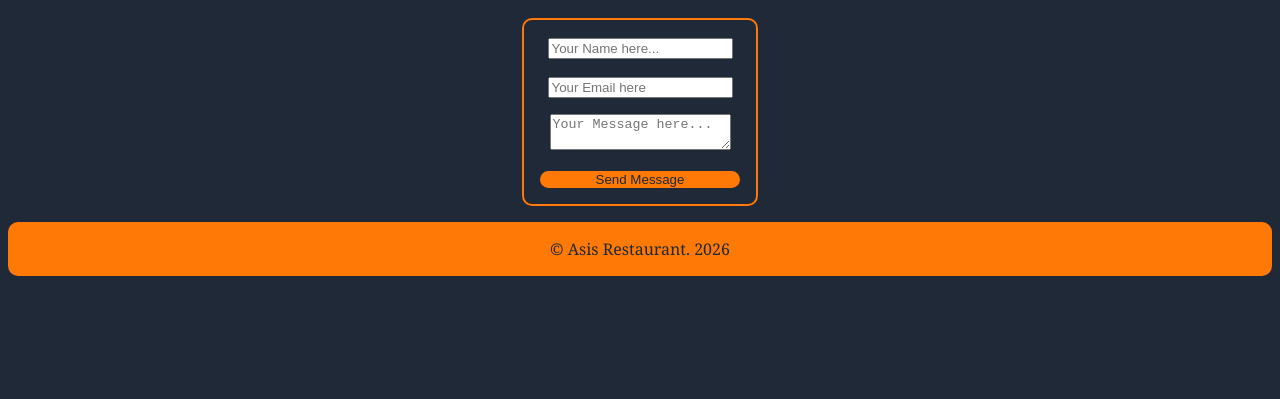
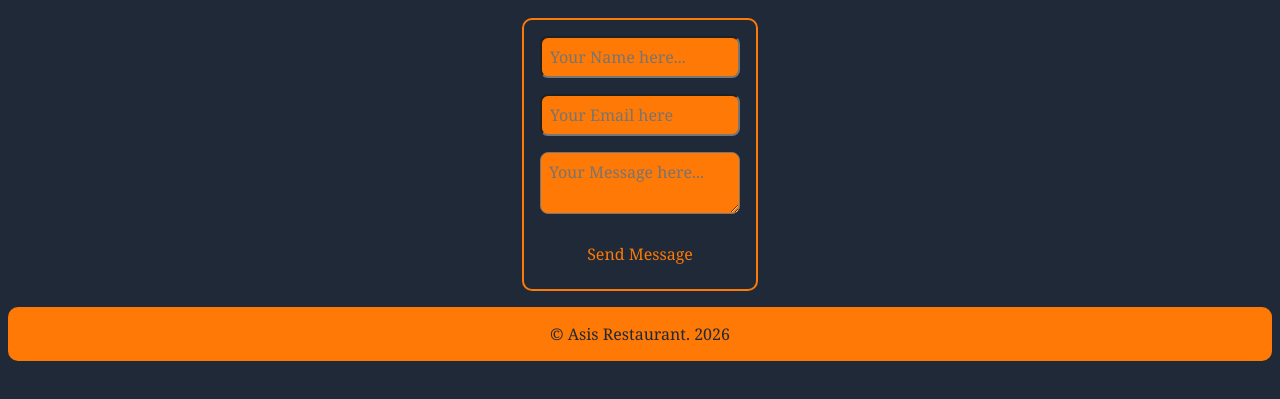
Before and after one commit to DennoCheru/Restaurant, a website built with webpack: page src/template.html in a window 1280 px wide. Shown: the part 215-614 px from the top of the page. Built offline with nearby package versions, Linux system fonts and the light colour scheme; a web font is replaced by a local one.

Commit message:
Edit contact us Form styling, style inputs

```diff
--- a/src/about/about.js
+++ b/src/about/about.js
@@ -63,6 +63,7 @@ fields.forEach(field => {
     contactForm.appendChild(fieldWrapper);
 });
 const submitBtn = document.createElement('button');
+submitBtn.classList.add("submitBtn")
 submitBtn.type = "submit";
 submitBtn.textContent = "Send Message";
 contactForm.appendChild(submitBtn);
--- a/src/styles.css
+++ b/src/styles.css
@@ -98,10 +98,32 @@ footer {
     margin-right: auto;
 }
 
-.contactForm > button {
+.contactForm > .submitBtn {
+    background:transparent;
+    color: var(--text-color);
+    border: none;
+    cursor: pointer;
+    margin: 0 auto;
+    opacity: 1;
+}
+
+.contactForm> button:hover {
     background-color: var(--text-color);
     color: var(--bg-color);
-    border: none;
-    border-radius: 10px;
-    cursor: pointer;
 }
+
+.contactForm> button,
+input,
+textarea {
+    appearance: none;
+    font-family: inherit;
+    width: 100%;
+    font-size: 1rem;
+    padding: 0.5rem;
+    margin: 0;
+    box-sizing: border-box;
+    border-radius: 8px;
+     background-color: var(--text-color);
+    color: var(--bg-color);
+    opacity: 1;
+}
```
